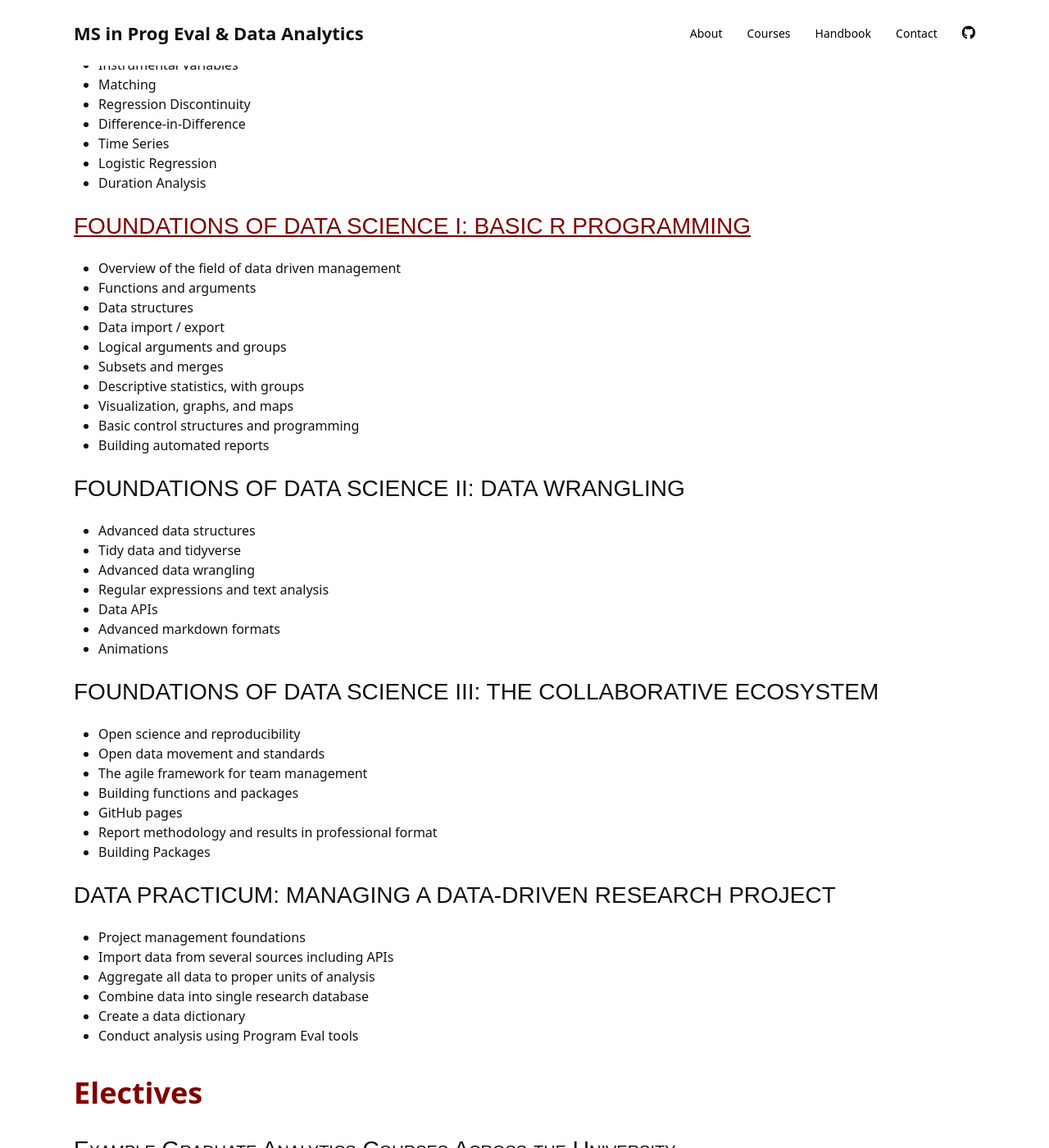
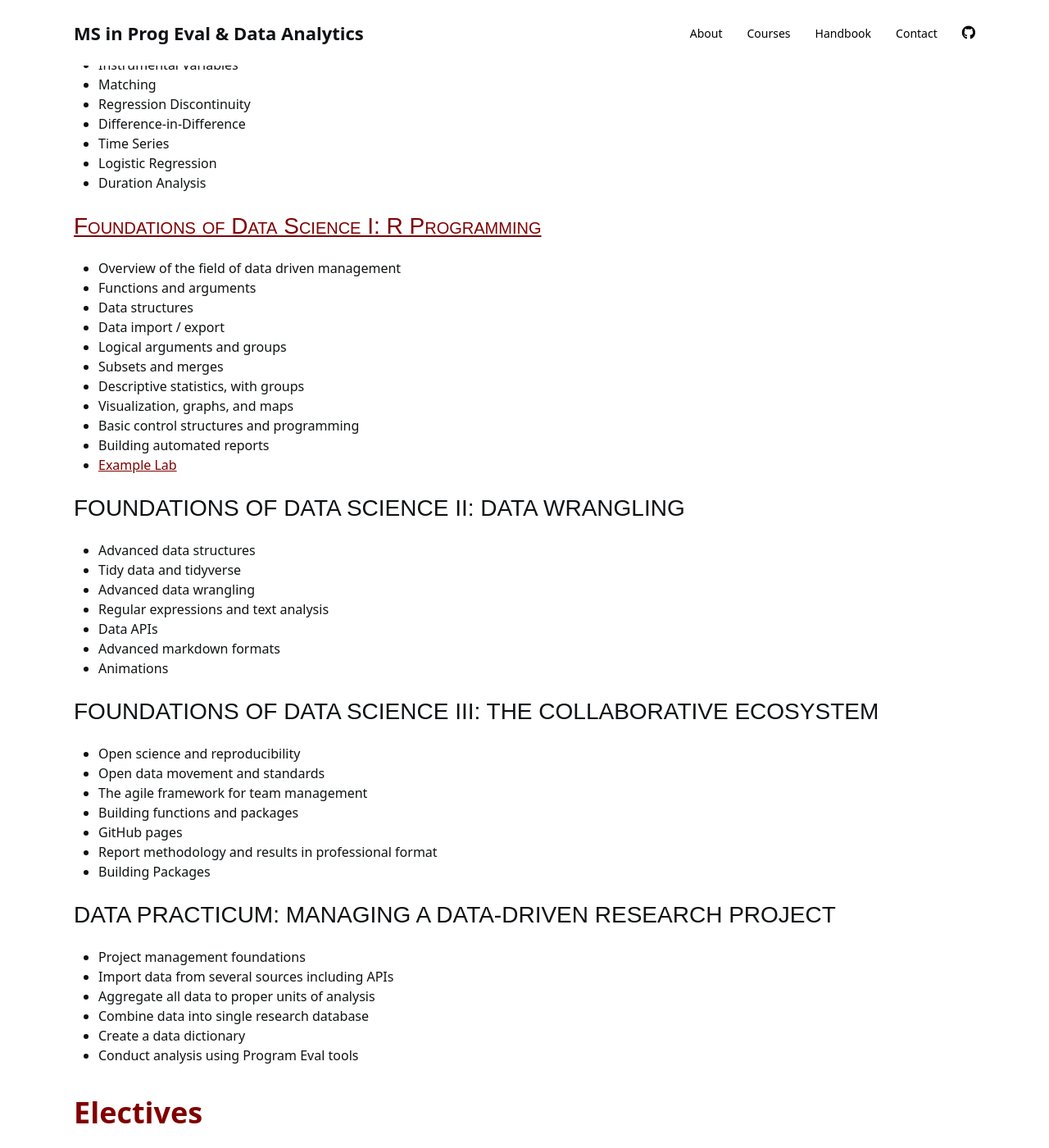
Before and after one commit to DS4PS/ms-prog-eval-data-analytics, a Jekyll site: the page built from courses.md, in a window 1280 px wide and 1400 px high, scrolled down 1390 px. Shown: the whole window at 82% size. Built offline with Jekyll 4.4.1, drawn with Linux system fonts in a browser that asks for light colours; nearby versions of some CDN libraries; a style sheet for code colours, icons or effects is not loaded; some of the changed text lies outside the part shown.

Commit message:
Update courses.md

```diff
--- a/courses.md
+++ b/courses.md
@@ -93,7 +93,7 @@ CPP 527 Data Science II      |  CPP 528 Data Science III
 * Logistic Regression
 * Duration Analysis
 
-## [FOUNDATIONS OF DATA SCIENCE I: BASIC R PROGRAMMING](https://ds4ps.org/cpp-526-fall-2019/)
+## [Foundations of Data Science I: R Programming](https://ds4ps.org/cpp-526-fall-2019/)
 * Overview of the field of data driven management
 * Functions and arguments
 * Data structures
@@ -104,6 +104,7 @@ CPP 527 Data Science II      |  CPP 528 Data Science III
 * Visualization, graphs, and maps
 * Basic control structures and programming
 * Building automated reports
+* [Example Lab](https://ds4ps.org/Data-Science-Class/LABS//lab-12-instructions.html)
 
 ## FOUNDATIONS OF DATA SCIENCE II: DATA WRANGLING
 * Advanced data structures
```
Also changed, not shown: other parts of courses.md (+2 -1 lines).
